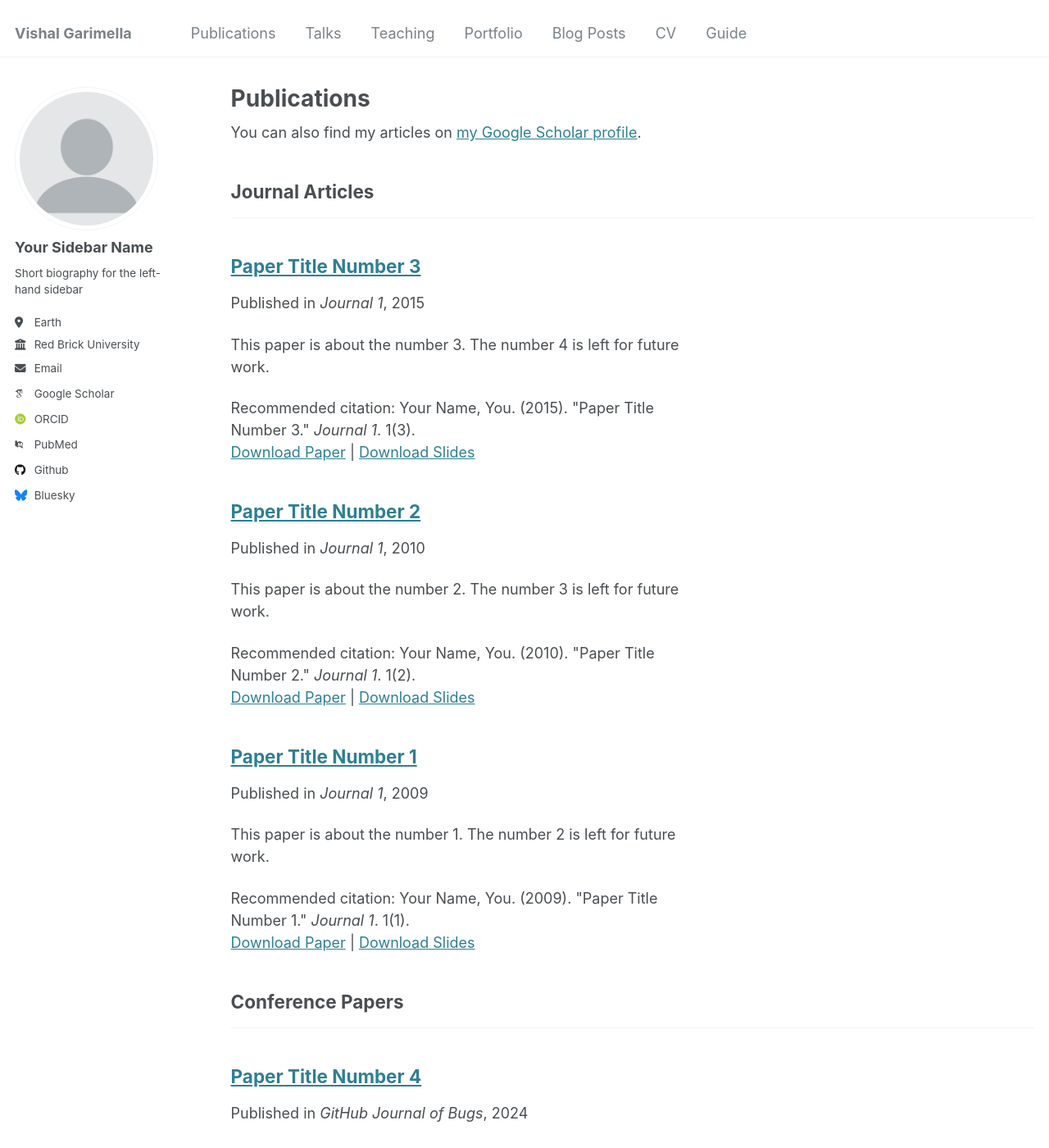
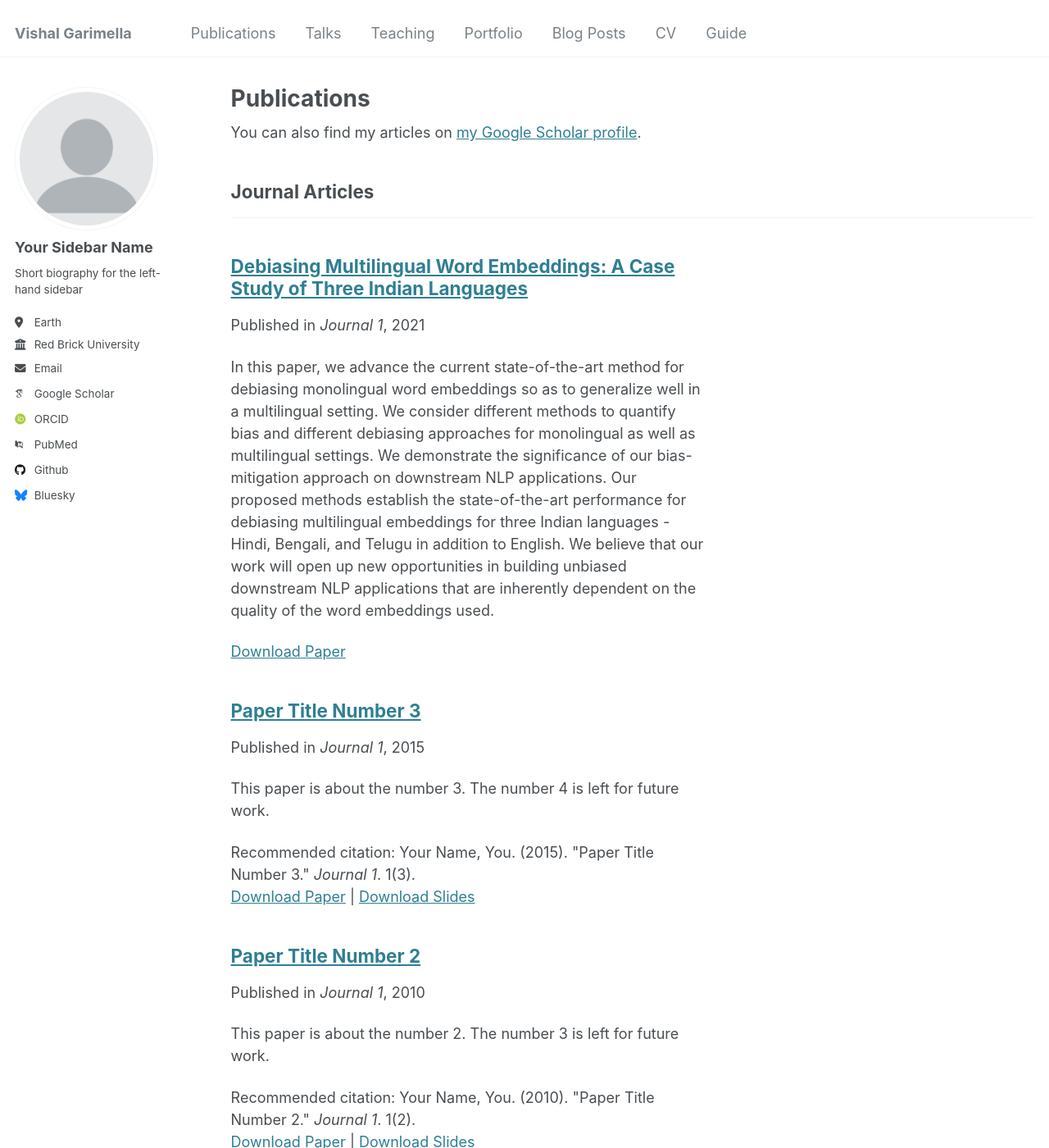
Before and after one commit to vishal1383/vishalg.github.io, a Jekyll site: the page built from _pages/publications.html, in a window 1280 px wide and 1400 px high. Shown: the whole window at 82% size. Built offline with Jekyll 4.4.1, drawn with Linux system fonts in a browser that asks for light colours; some web fonts are replaced.

Commit message:
Update 2009-10-01-paper-title-number-1.md

```diff
--- a/_publications/2009-10-01-paper-title-number-1.md
+++ b/_publications/2009-10-01-paper-title-number-1.md
@@ -1,14 +1,12 @@
 ---
-title: "Paper Title Number 1"
+title: "Debiasing Multilingual Word Embeddings: A Case Study of Three Indian Languages"
 collection: publications
 category: manuscripts
 permalink: /publication/2009-10-01-paper-title-number-1
-excerpt: 'This paper is about the number 1. The number 2 is left for future work.'
-date: 2009-10-01
+excerpt: 'In this paper, we advance the current state-of-the-art method for debiasing monolingual word embeddings so as to generalize well in a multilingual setting. We consider different methods to quantify bias and different debiasing approaches for monolingual as well as multilingual settings. We demonstrate the significance of our bias-mitigation approach on downstream NLP applications. Our proposed methods establish the state-of-the-art performance for debiasing multilingual embeddings for three Indian languages - Hindi, Bengali, and Telugu in addition to English. We believe that our work will open up new opportunities in building unbiased downstream NLP applications that are inherently dependent on the quality of the word embeddings used.'
+date: 2021-08-29
 venue: 'Journal 1'
-slidesurl: 'http://academicpages.github.io/files/slides1.pdf'
-paperurl: 'http://academicpages.github.io/files/paper1.pdf'
-citation: 'Your Name, You. (2009). &quot;Paper Title Number 1.&quot; <i>Journal 1</i>. 1(1).'
+paperurl: 'https://dl.acm.org/doi/10.1145/3465336.3475118'
 ---
 
 The contents above will be part of a list of publications, if the user clicks the link for the publication than the contents of section will be rendered as a full page, allowing you to provide more information about the paper for the reader. When publications are displayed as a single page, the contents of the above "citation" field will automatically be included below this section in a smaller font.
```
